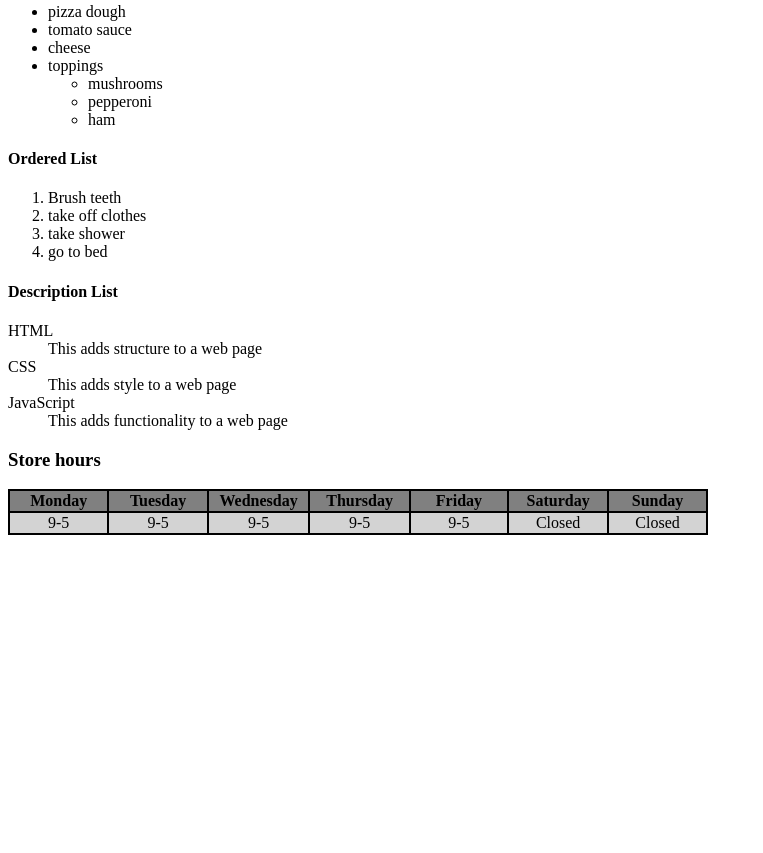
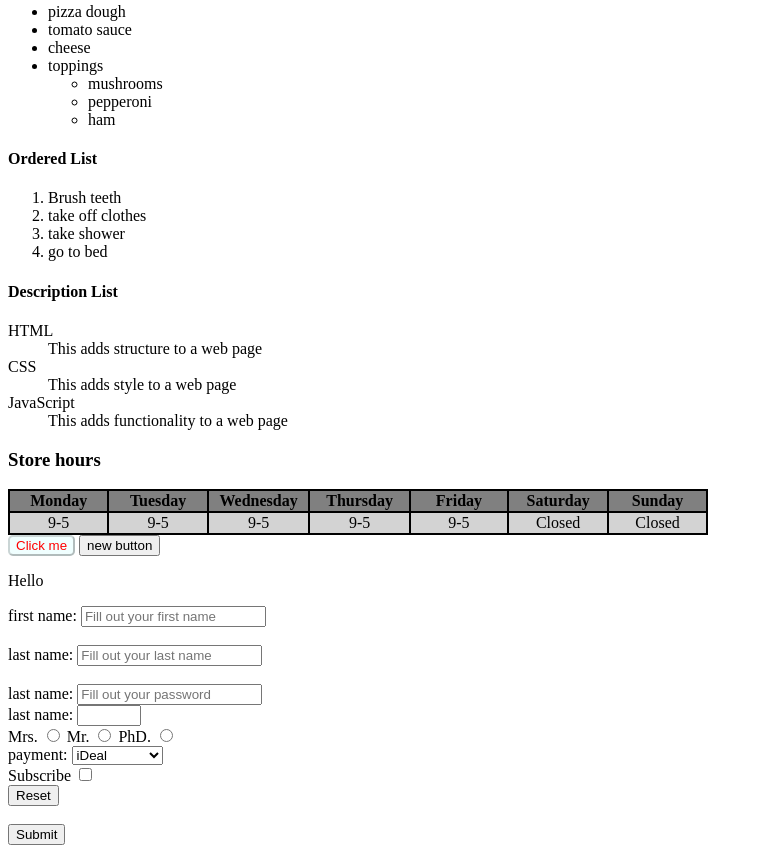
Before and after one commit to EdwinMTS/WebDev, a plain HTML site: page index.html in a window 1280 px wide. Shown: the part 694-1547 px from the top of the page, without its empty margins (0-763 px from the left). Before the commit the page ends 1237 px from the top, so only its background shows below. Drawn offline with Linux system fonts and the light colour scheme.

Commit message:
finish html

```diff
--- a/index.html
+++ b/index.html
@@ -1,18 +1,16 @@
 <!DOCTYPE html>
 <html lang="en">
+
 <head>
   <meta charset="UTF-8" />
   <meta http-equiv="X-UA-Compatible" content="IE=edge" />
   <meta name="viewport" content="width=device-width, initial-scale=1.0" />
   <title>My first website</title>
 </head>
+
 <body>
   <h1>My first webpage</h1>
-    <img
-      src="img/MonkIA.jpeg"
-      alt="picture of the logo of the Lan for March 2023"
-      height="200"
-    />
+  <img src="img/MonkIA.jpeg" alt="picture of the logo of the Lan for March 2023" height="200" />
   <audio controls autoplay muted loop>
     <source src="img/music.mp3" />
     <source src="img/MonkIA.jpeg" />
@@ -86,5 +84,70 @@
       <td>Closed</td>
     </tr>
   </table>
+
+  <!-- Buttons -->
+  <a href="www.google.com"><button disabled style="background-color: azure; color: red; border-radius: 5px;">Click
+      me</button></a>
+  <button onclick="doSomething()">new button</button>
+
+  <p id="test">Hello</p>
+  <script>
+    function doSomething() {
+      document.getElementById("test").innerHTML = "Goodbye"
+    }
+  </script>
+
+  <!-- Forms -->
+  <form action="index.html" method="GET">
+    <div>
+      <label for="fname">first name:</label>
+      <input type="text" id="fname" name="fname" placeholder="Fill out your first name" required>
+    </div>
+    <br>
+    <div>
+      <label for="lname">last name:</label>
+      <input type="text" id="lname" name="lname" placeholder="Fill out your last name">
+    </div>
+    <br>
+    <div>
+      <label for="lname">last name:</label>
+      <input type="password" id="password" name="password" placeholder="Fill out your password">
+    </div>
+    <div>
+      <label for="lname">last name:</label>
+      <input type="number" id="number" name="number" min="0" max="100">
+    </div>
+    <div>
+      <label>Mrs.</label>
+      <input type="radio" name="title">
+
+      <label>Mr.</label>
+      <input type="radio" name="title">
+
+      <label>PhD.</label>
+      <input type="radio" name="title">
+    </div>
+
+    <div>
+      <label for="payment">payment:</label>
+      <select id="payment" name="payment">
+        <option value="iDeal">iDeal</option>
+        <option value="giftCard">Gift Card</option>
+        <option value="creditCard">Credit Card</option>
+      </select>
+    </div>
+    <div>
+      <label for="subscribe">Subscribe</label>
+      <input id="subscribe" type="checkbox" name="subscribe">
+    </div>
+    <div>
+      <input type="reset">
+    </div>
+    <br>
+    <div>
+      <input type="submit">
+    </div>
+  </form>
 </body>
+
 </html>
```
Lines whose indentation alone changed are shown as unchanged.
